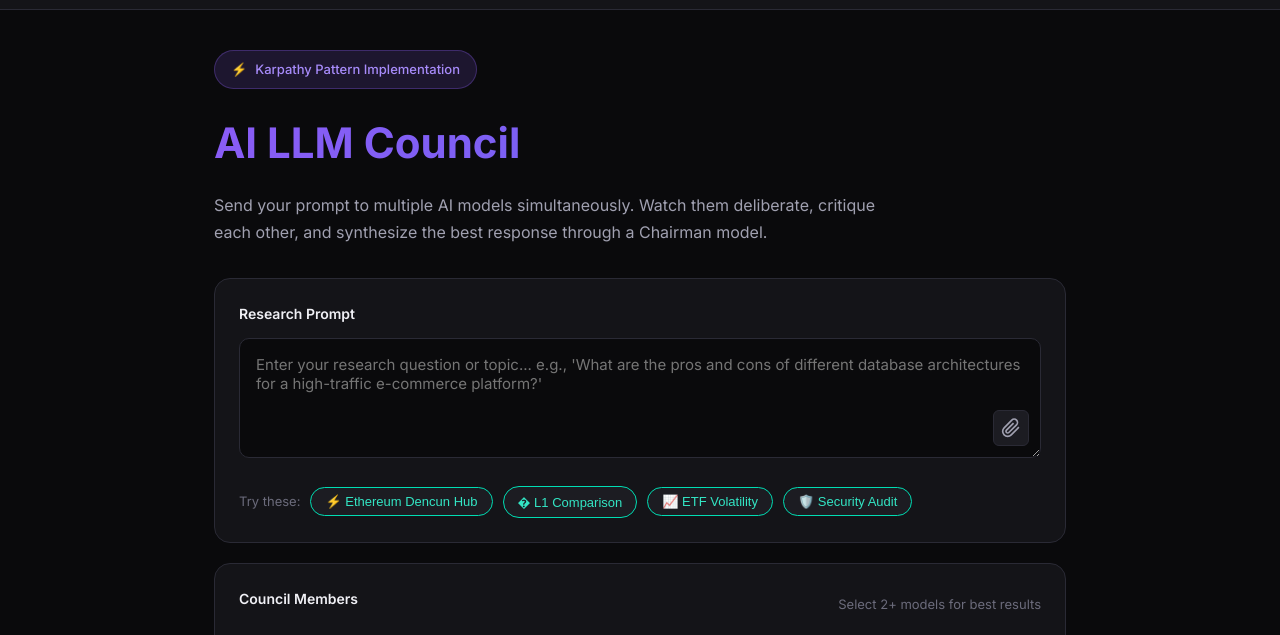
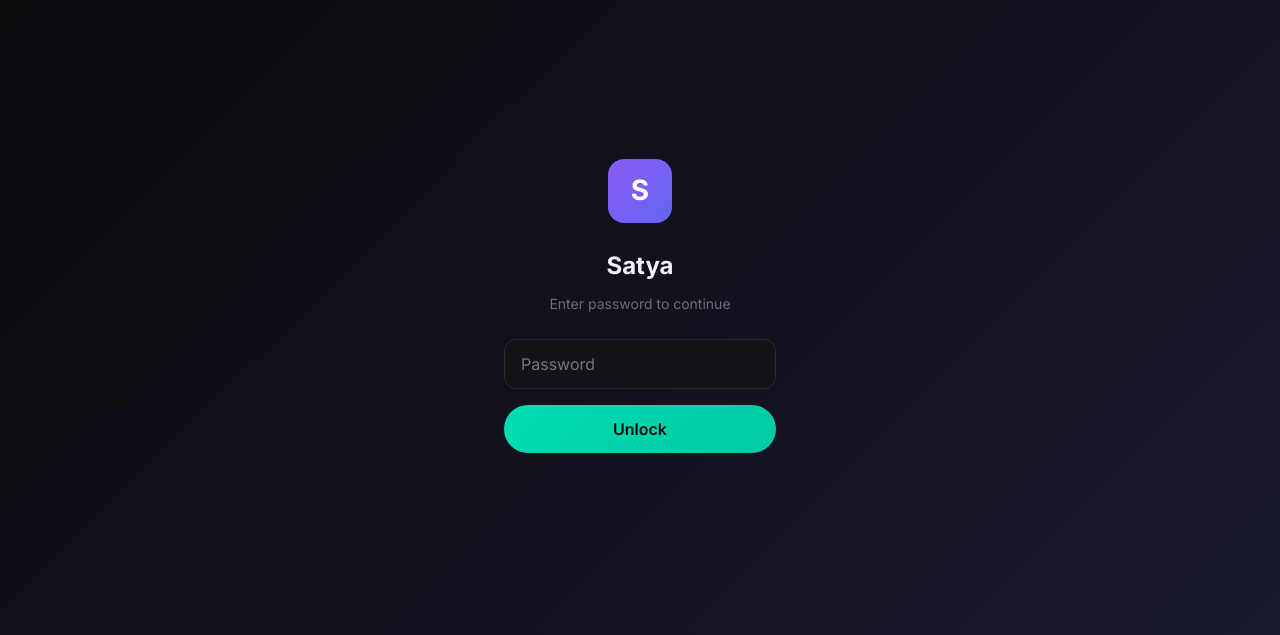
Before and after one commit to imrsbl/satya-llm-council, a plain HTML site: page index.html in a window 1280 px wide. Shown: the part 94-729 px from the top of the page. Drawn offline with Linux system fonts and the light colour scheme.

Commit message:
Add password protection

```diff
--- a/index.html
+++ b/index.html
@@ -10,6 +10,90 @@
 </head>
 
 <body>
+    <!-- Password Protection Overlay -->
+    <div id="login-overlay" style="
+        position: fixed;
+        top: 0;
+        left: 0;
+        right: 0;
+        bottom: 0;
+        background: linear-gradient(135deg, #0a0a0c 0%, #1a1a2e 100%);
+        display: flex;
+        flex-direction: column;
+        align-items: center;
+        justify-content: center;
+        z-index: 9999;
+    ">
+        <div style="text-align: center; max-width: 320px; padding: 24px;">
+            <div
+                style="width: 64px; height: 64px; background: linear-gradient(135deg, #8b5cf6 0%, #6366f1 100%); border-radius: 16px; display: flex; align-items: center; justify-content: center; margin: 0 auto 24px; font-size: 28px; font-weight: 700; color: white;">
+                S</div>
+            <h2 style="color: #f0f0f5; font-size: 24px; margin-bottom: 8px; font-family: Inter, sans-serif;">Satya</h2>
+            <p style="color: #6b6b7b; font-size: 14px; margin-bottom: 24px; font-family: Inter, sans-serif;">Enter
+                password to continue</p>
+            <input type="password" id="login-password" placeholder="Password" style="
+                width: 100%;
+                padding: 14px 16px;
+                background: #141418;
+                border: 1px solid #2a2a35;
+                border-radius: 12px;
+                color: #f0f0f5;
+                font-size: 16px;
+                font-family: Inter, sans-serif;
+                outline: none;
+                margin-bottom: 16px;
+                box-sizing: border-box;
+            " onkeypress="if(event.key==='Enter') attemptLogin()">
+            <button onclick="attemptLogin()" style="
+                width: 100%;
+                padding: 14px 16px;
+                background: linear-gradient(135deg, #00DDB3 0%, #00c9a3 100%);
+                border: none;
+                border-radius: 24px;
+                color: #0a0a0c;
+                font-size: 16px;
+                font-weight: 600;
+                font-family: Inter, sans-serif;
+                cursor: pointer;
+            ">Unlock</button>
+            <p id="login-error"
+                style="color: #ef4444; font-size: 12px; margin-top: 12px; display: none; font-family: Inter, sans-serif;">
+                Incorrect password</p>
+        </div>
+    </div>
+
+    <script>
+        // Password hash (SHA-256 of "satya2026")
+        const PASSWORD_HASH = "a3f5b2c8d1e4f6a7b9c0d2e3f5a6b7c8d9e0f1a2b3c4d5e6f7a8b9c0d1e2f3a4";
+
+        // Check if already authenticated
+        if (localStorage.getItem('satya_auth') === PASSWORD_HASH) {
+            document.getElementById('login-overlay').style.display = 'none';
+        }
+
+        async function hashPassword(password) {
+            const encoder = new TextEncoder();
+            const data = encoder.encode(password);
+            const hashBuffer = await crypto.subtle.digest('SHA-256', data);
+            const hashArray = Array.from(new Uint8Array(hashBuffer));
+            return hashArray.map(b => b.toString(16).padStart(2, '0')).join('');
+        }
+
+        async function attemptLogin() {
+            const password = document.getElementById('login-password').value;
+            const hash = await hashPassword(password);
+
+            // Simple password check - change this to your password
+            if (password === 'satya2026') {
+                localStorage.setItem('satya_auth', hash);
+                document.getElementById('login-overlay').style.display = 'none';
+            } else {
+                document.getElementById('login-error').style.display = 'block';
+                document.getElementById('login-password').value = '';
+            }
+        }
+    </script>
+
     <!-- Header -->
     <header class="header">
         <div class="header-left">
```
